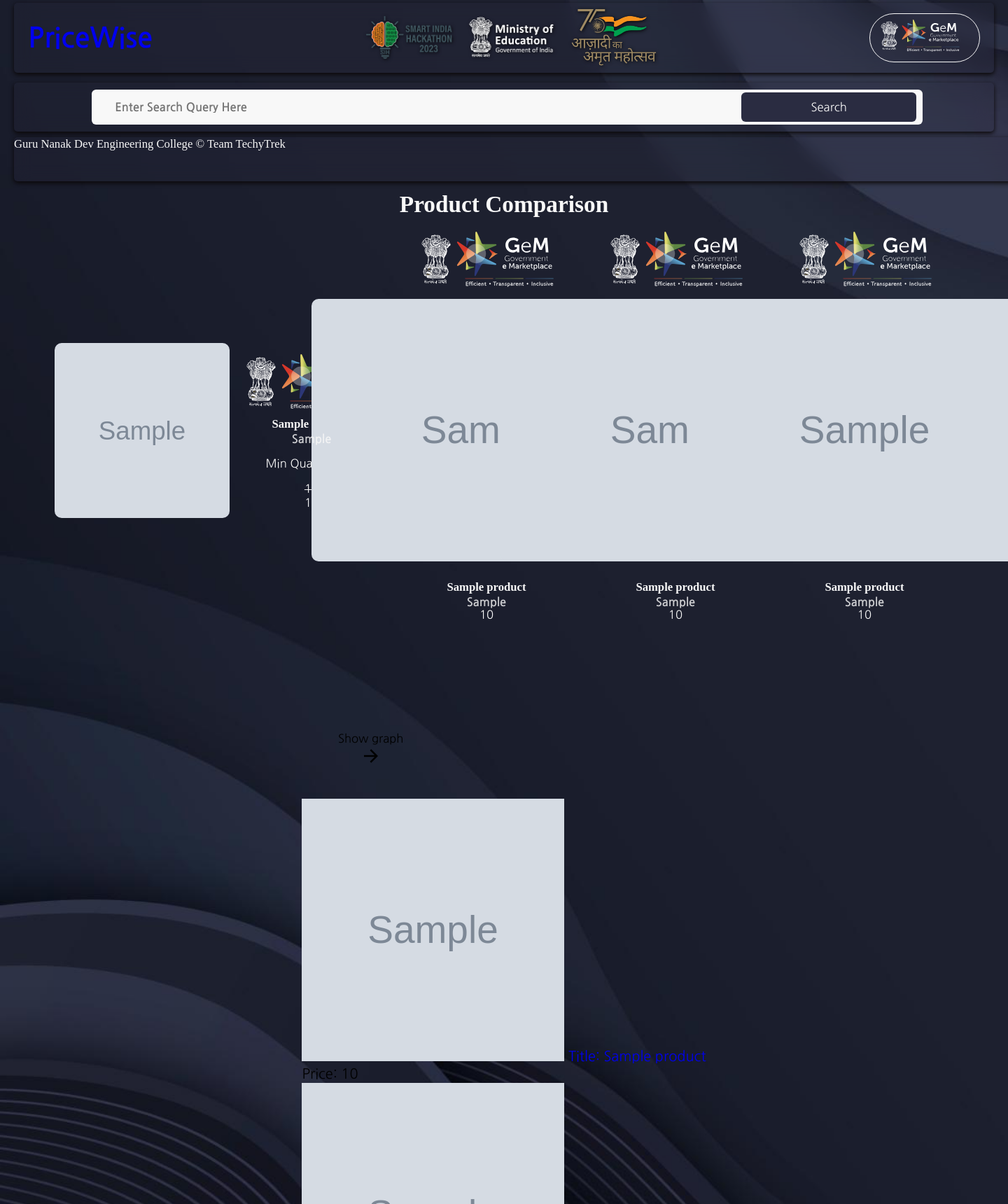
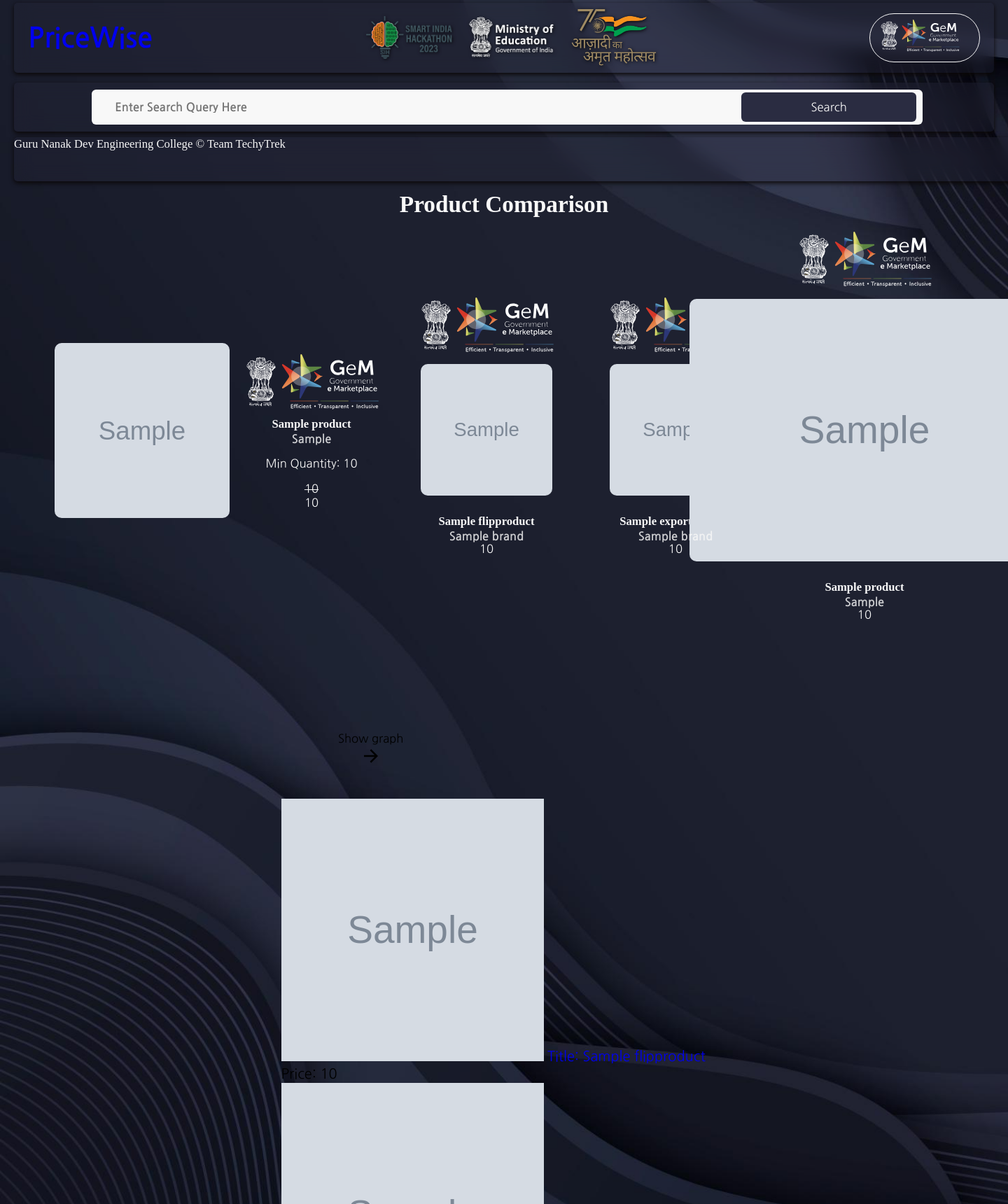
Before and after one commit to singh-chandanbir/PriceWise, a Flask app: template templates/product_view.html in a window 1440 px wide; the page is wider, and only the part inside the window is pictured. Shown: the top 1720 px of that part at 70% size. Run offline with Flask 3, Linux system fonts and the light colour scheme; the template is opened without the code that fills it: most values are stand-ins (such as "Sample title", 1, 10 or a date in 2020); grey boxes marked "Sample" are stand-in pictures; a map, chart or similar area stays blank; some web fonts are replaced.

Commit message:
'saving'

```diff
--- a/templates/product_view.html
+++ b/templates/product_view.html
@@ -41,47 +41,54 @@
 
 
             <!-- website 1 -->
+            {% for flipproduct in flipkartlist %}
+                {% if loop.first %}
+                    <button type="submit" name="selected_button" value="{{flipproduct.product_url}}">
+                        <div class="product">
+                            <img src=" {{ url_for('static', filename = 'media/gem-new-logo-v6.svg')}} " alt="">
 
-            <button type="submit" name="selected_button" value="{{product.product_link}}">
-                <div class="product">
-                    <img src=" {{ url_for('static', filename = 'media/gem-new-logo-v6.svg')}} " alt="">
-
-                    <div class="product-image">
-                        <img src="{{product.product_image_link}}" alt="" >
-                    </div>
-                    <div class="product-details">
-                        <p id="title">{{product.product_title}}</p>
-                        <p id="brand">{{product.product_brand}}</p>
+                            <div class="product-image">
+                                <img src="{{flipproduct.image_url}}" alt="" height=150px width=150px>
+                            </div>
+                            <div class="product-details">
+                                <p id="title">{{flipproduct.title}}</p>
+                                <p id="brand">{{flipproduct.brand}}</p>
 
 
 
 
-                        <p> {{product.product_list_price}}</p>
-                    </div>
-                </div>
-            </button>
+                                <p> {{flipproduct.price}}</p>
+                            </div>
+                        </div>
+                    </button>
+                {% endif %}
+            {% endfor %}
+
+
+
+            {% for exportproduct in exportslist %}
+                {% if loop.first %}
+                    <button type="submit" name="selected_button" value="{{exportproduct.product_url}}">
+                        <div class="product">
+                            <img src=" {{ url_for('static', filename = 'media/gem-new-logo-v6.svg')}} " alt="">
+
+                            <div class="product-image">
+                                <img src="{{exportproduct.image_url}}" alt="" height=150px width=150px>
+                            </div>
+                            <div class="product-details">
+                                <p id="title">{{exportproduct.title}}</p>
+                                <p id="brand">{{exportproduct.brand}}</p>
 
 
 
 
-            <button type="submit" name="selected_button" value="{{product.product_link}}">
-                <div class="product">
-                    <img src=" {{ url_for('static', filename = 'media/gem-new-logo-v6.svg')}} " alt="">
+                                <p> {{product.product_list_price}}</p>
+                            </div>
+                        </div>
+                    </button>
+                {% endif %}
+            {% endfor %}
 
-                    <div class="product-image">
-                        <img src="{{product.product_image_link}}" alt="" >
-                    </div>
-                    <div class="product-details">
-                        <p id="title">{{product.product_title}}</p>
-                        <p id="brand">{{product.product_brand}}</p>
-
-
-
-
-                        <p> {{product.product_list_price}}</p>
-                    </div>
-                </div>
-            </button>
 
 
 
@@ -157,15 +164,6 @@
             {% endfor %}
         </div>
     </div>
-    <div class='right'>
-        {% for product in exportslist %}
-
-        <img src="{{product.image_url}}" alt="" width="300px" height="300px">
-        <a href="{{product.product_url}}">Title: {{product.title}}</a>
-        <p>Price: {{product.price}}</p>
-
-        {% endfor %}
-    </div>
 </div>
 <script>
     const productData = {
```
Also changed, not shown: list.json (+1 -5 lines).
